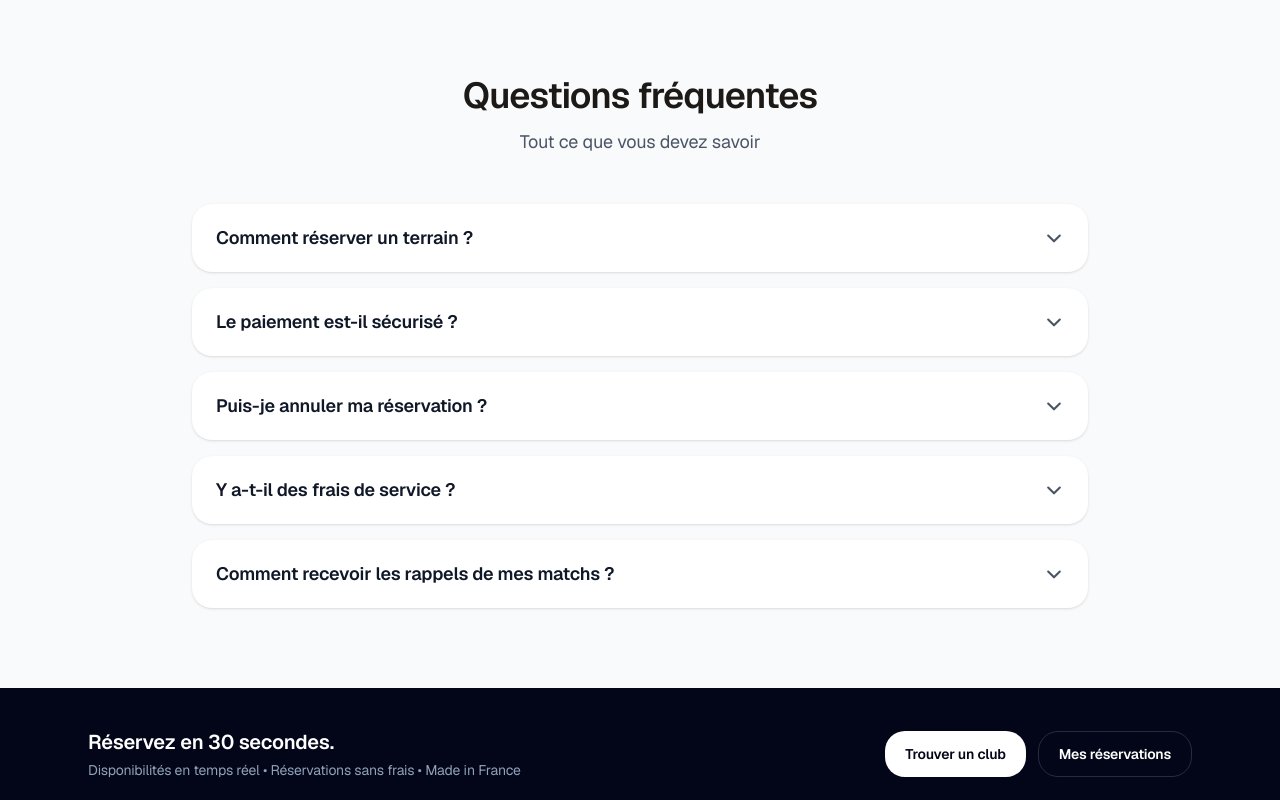
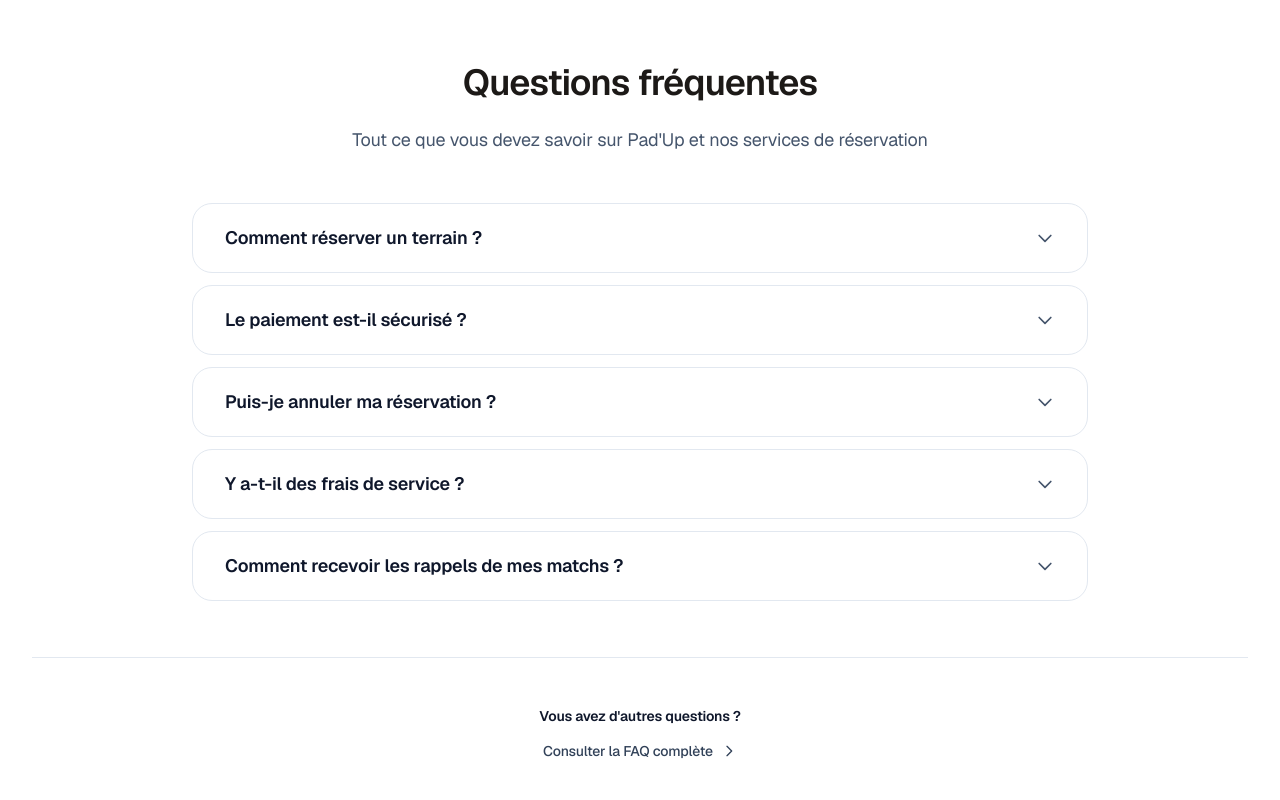
Before and after one commit to mathisenault-pixel/padup, a Next.js app: page /player/accueil in a window 1280 px wide. Shown: the part 2440-3240 px from the top of the page. Built offline with nearby package versions, Linux system fonts and the light colour scheme; no server answers; the database is empty.

Commit message:
description claire de la modif

```diff
--- a/app/player/(authenticated)/accueil/page.tsx
+++ b/app/player/(authenticated)/accueil/page.tsx
@@ -454,15 +454,21 @@ export default function AccueilPage() {
         </div>
       </section>
 
-      {/* FAQ */}
-      <section className="py-20 px-6 bg-gray-50">
-        <div className="container mx-auto max-w-4xl">
-          <div className="text-center mb-12">
-            <h2 className="text-4xl font-black text-gray-900 mb-3">Questions fréquentes</h2>
-            <p className="text-lg text-gray-600">Tout ce que vous devez savoir</p>
+      {/* FAQ - STYLE PRO */}
+      <section className="bg-white mt-8 md:mt-12 mb-16 md:mb-20">
+        <div className="mx-auto max-w-7xl px-6 md:px-8 py-12 md:py-16">
+          {/* Header */}
+          <div className="text-center mb-12 max-w-3xl mx-auto">
+            <h2 className="text-3xl md:text-4xl font-bold text-slate-900 mb-5 leading-tight">
+              Questions fréquentes
+            </h2>
+            <p className="text-base md:text-lg text-slate-600 leading-relaxed">
+              Tout ce que vous devez savoir sur Pad'Up et nos services de réservation
+            </p>
           </div>
 
-          <div className="space-y-4">
+          {/* Accordéon FAQ */}
+          <div className="space-y-3 max-w-4xl mx-auto">
             {[
               {
                 question: "Comment réserver un terrain ?",
@@ -485,18 +491,34 @@ export default function AccueilPage() {
                 answer: "Vous recevez automatiquement des notifications par email avant vos réservations. Vous pouvez gérer vos préférences de notification dans votre profil."
               }
             ].map((faq, i) => (
-              <details key={i} className="group bg-white rounded-xl overflow-hidden shadow-sm">
-                <summary className="flex items-center justify-between px-6 py-5 cursor-pointer hover:bg-gray-50 transition-all">
-                  <span className="text-lg font-semibold text-gray-900">{faq.question}</span>
-                  <svg className="w-5 h-5 text-gray-600 group-open:rotate-180 transition-transform" fill="none" stroke="currentColor" viewBox="0 0 24 24">
-                    <path strokeLinecap="round" strokeLinejoin="round" strokeWidth={2.5} d="M19 9l-7 7-7-7" />
+              <details key={i} className="group border border-slate-200 rounded-xl overflow-hidden hover:border-slate-300 transition-all">
+                <summary className="flex items-center justify-between px-6 md:px-8 py-5 cursor-pointer hover:bg-slate-50 transition-all">
+                  <span className="text-base md:text-lg font-semibold text-slate-900 pr-4">{faq.question}</span>
+                  <svg className="w-5 h-5 text-slate-600 group-open:rotate-180 transition-transform flex-shrink-0" fill="none" stroke="currentColor" strokeWidth="2" viewBox="0 0 24 24">
+                    <path strokeLinecap="round" strokeLinejoin="round" d="M19 9l-7 7-7-7" />
                   </svg>
                 </summary>
-                <div className="px-6 pb-5 text-gray-600 leading-relaxed">
-                  {faq.answer}
+                <div className="px-6 md:px-8 pb-5 text-sm md:text-base text-slate-600 leading-relaxed border-t border-slate-100">
+                  <p className="pt-4">{faq.answer}</p>
                 </div>
               </details>
             ))}
+          </div>
+
+          {/* CTA Footer */}
+          <div className="mt-14 pt-12 border-t border-slate-200 text-center">
+            <p className="text-sm font-semibold text-slate-900 mb-3">
+              Vous avez d'autres questions ?
+            </p>
+            <Link
+              href="/faq"
+              className="text-sm text-slate-700 hover:text-slate-900 transition-colors font-medium inline-flex items-center gap-2 group"
+            >
+              Consulter la FAQ complète
+              <svg className="w-4 h-4 group-hover:translate-x-0.5 transition-transform" fill="none" stroke="currentColor" strokeWidth="2" viewBox="0 0 24 24">
+                <path strokeLinecap="round" strokeLinejoin="round" d="M9 5l7 7-7 7" />
+              </svg>
+            </Link>
           </div>
         </div>
       </section>
```
